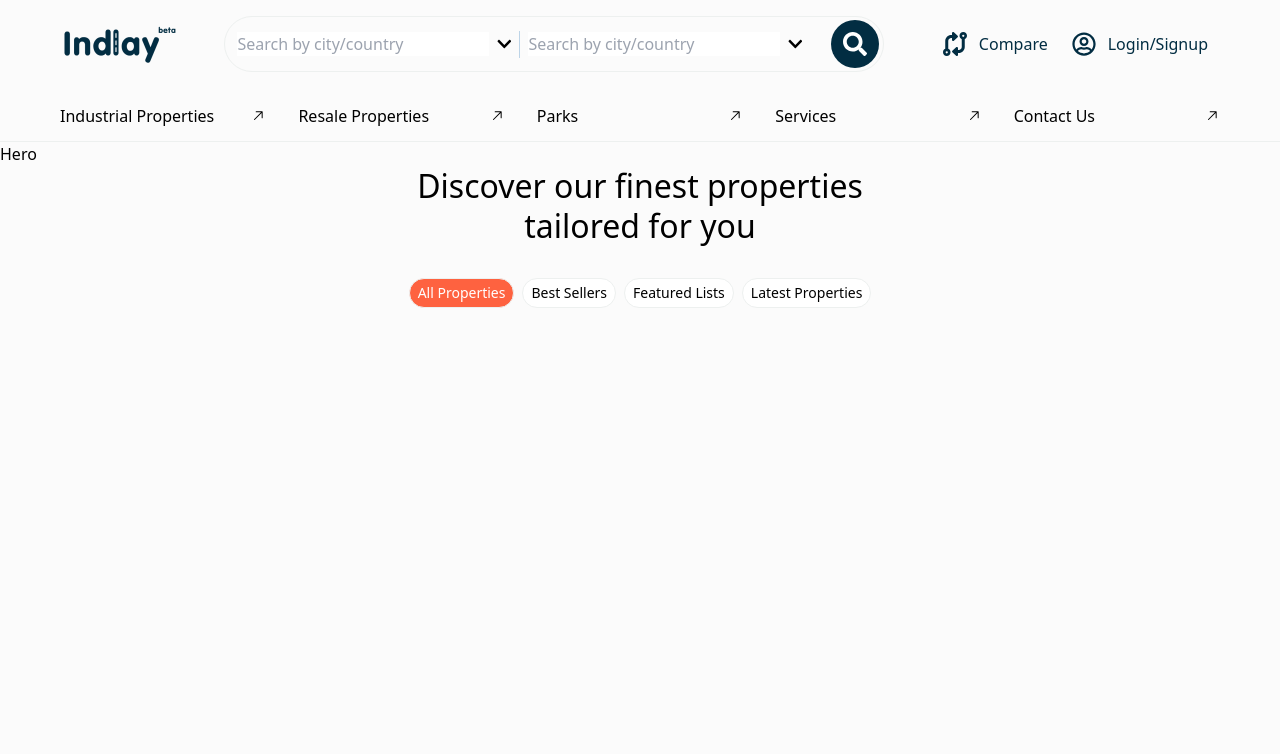
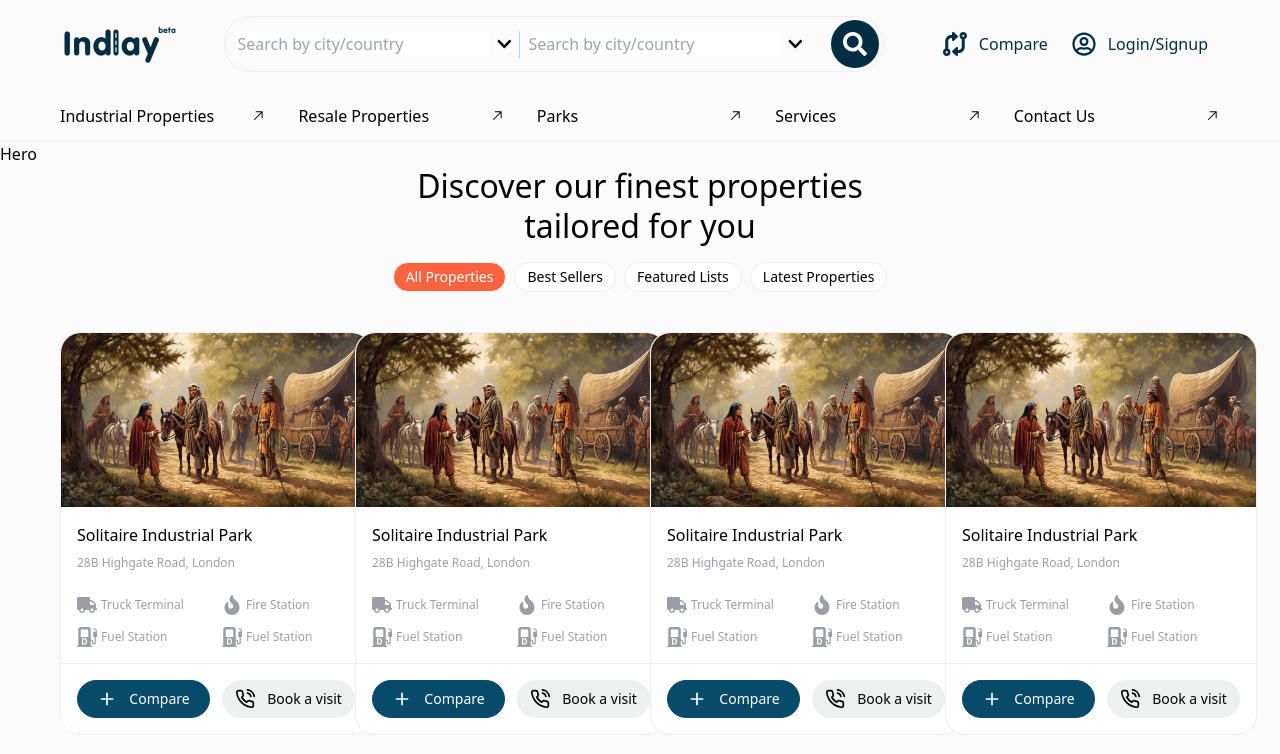
Before and after one commit to mahi25soni/indlay, a Next.js app: page / in a window 1280 px wide. Shown: the top 754 px of the page. Built offline with nearby package versions, Linux system fonts and the light colour scheme.

Commit message:
Core : Single property listing component added with static data

```diff
--- a/src/app/globals.css
+++ b/src/app/globals.css
@@ -23,6 +23,8 @@ body,
   --bg-color : #FBFBFB;
   --filtered-btn-active : #FE6240;
   --filtered-btn-secondary : #FFFFFF;
+  --light-text : #9B9EA6;
+  --border-color : #EDF0EF;
 }
 
 .heading {
--- a/src/components/Listing/Listing.tsx
+++ b/src/components/Listing/Listing.tsx
@@ -1,6 +1,7 @@
 "use client";
 import { listingTestData } from "@/testdata/listing-data";
 import React, { useEffect, useState } from "react";
+import VerticalProperty from "./VerticalProperty";
 
 interface ListValueData {
   name: string;
@@ -24,7 +25,7 @@ const Listing = () => {
   }, []);
   return (
     <div className="px-15">
-      <div className="flex flex-col items-center gap-8">
+      <div className="flex flex-col items-center gap-4">
         <div className="heading text-center leading-10">
           <div>Discover our finest properties</div>
           <div>tailored for you</div>
@@ -33,7 +34,7 @@ const Listing = () => {
           {Object.keys(listData).map((filter) => {
             return (
               <div
-                className={`cursor-pointer rounded-70 border border-basic px-2 py-1 text-sm ${selectedFilter === filter ? "text-secondary bg-primary" : "bg-secondary"}`}
+                className={`cursor-pointer rounded-70 border border-basic px-3 py-1 text-sm ${selectedFilter === filter ? "text-secondary bg-primary" : "bg-secondary"}`}
                 onClick={() => setSelectedFilter(filter)}
               >
                 {filter}
@@ -43,7 +44,17 @@ const Listing = () => {
         </div>
       </div>
 
-      <div></div>
+      <div className="grid grid-cols-1 gap-5 mt-10 sm:grid-cols-2  lg:grid-cols-3 xl:grid-cols-4">
+          <VerticalProperty />
+          <VerticalProperty />
+          <VerticalProperty />
+          <VerticalProperty />
+          <VerticalProperty />
+          <VerticalProperty />
+          <VerticalProperty />
+          <VerticalProperty />
+
+      </div>
     </div>
   );
 };
--- /dev/null
+++ b/src/components/Listing/VerticalProperty.tsx
@@ -0,0 +1,62 @@
+import React from "react";
+import { BsFuelPumpDieselFill } from "react-icons/bs";
+import { FaFire } from "react-icons/fa";
+import { FaTruck } from "react-icons/fa";
+import { IoMdAdd } from "react-icons/io";
+import { FiPhoneCall } from "react-icons/fi";
+import Image from "next/image";
+
+const VerticalProperty = () => {
+  return (
+    <div className="bg-secondary relative flex w-[312px] flex-col rounded-20 border border-basic">
+      <div className="relative max-h-[180px]">
+        <Image
+          src="/testing.jpg"
+          alt="property-image"
+          width={312}
+          height={180}
+          className="rounded-t-20"
+        />
+      </div>
+
+      <div className="border-b border-basic p-4">
+        <div className="mb-6 flex flex-col gap-2">
+          <p className="text-base">Solitaire Industrial Park</p>
+          <p className="text-light-gray text-xs">28B Highgate Road, London</p>
+        </div>
+        <div className="text-light-gray grid grid-cols-2 gap-3">
+          <div className="flex items-center gap-1">
+            <FaTruck className="h-5 w-5" />
+            <p className="text-xs">Truck Terminal</p>
+          </div>
+          <div className="flex items-center gap-1">
+            <FaFire className="h-5 w-5" />
+            <p className="text-xs">Fire Station</p>
+          </div>
+          <div className="flex items-center gap-1">
+            <BsFuelPumpDieselFill className="h-5 w-5" />
+            <p className="text-xs">Fuel Station</p>
+          </div>
+          <div className="flex items-center gap-1">
+            <BsFuelPumpDieselFill className="h-5 w-5" />
+            <p className="text-xs">Fuel Station</p>
+          </div>
+        </div>
+      </div>
+
+      <div className="flex items-center gap-3 p-4">
+        <button className="text-secondary flex flex-1 items-center justify-center gap-3 rounded-70 border border-cta bg-cta py-2">
+          <IoMdAdd className="h-5 w-5" />
+          <p className="text-sm">Compare</p>
+        </button>
+
+        <button className="bg-basic flex flex-1 items-center justify-center gap-3 rounded-70 border border-basic py-2">
+          <FiPhoneCall className="h-5 w-5" />
+          <p className="text-sm">Book a visit</p>
+        </button>
+      </div>
+    </div>
+  );
+};
+
+export default VerticalProperty;
--- a/tailwind.config.ts
+++ b/tailwind.config.ts
@@ -9,7 +9,7 @@ const config: Config = {
   theme: {
     extend: {
       borderColor: {
-        basic: "#EDF0EF",
+        basic: "var(--border-color)",
       },
       borderRadius: {
         "20": "20px",
@@ -20,6 +20,8 @@ const config: Config = {
         "cta-darker": "#022D42",
         secondary: "var(--filtered-btn-secondary)",
         primary: "var(--filtered-btn-active)",
+        "light-gray" : "var(--light-text)",
+        basic : "var(--border-color)",
       },
       padding: {
         "15": "60px",
```
Also changed, not shown: public/testing.jpg (added).
